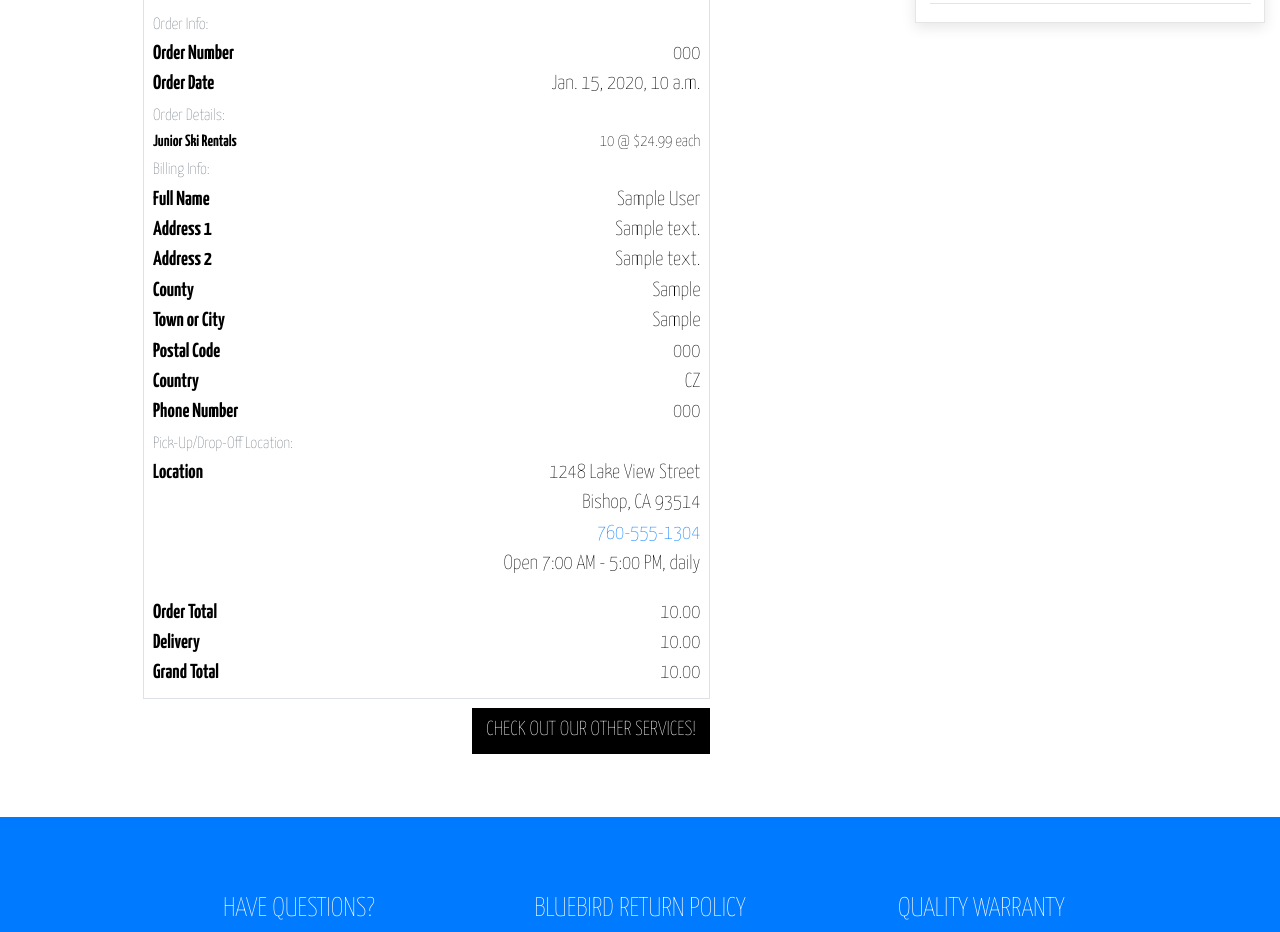
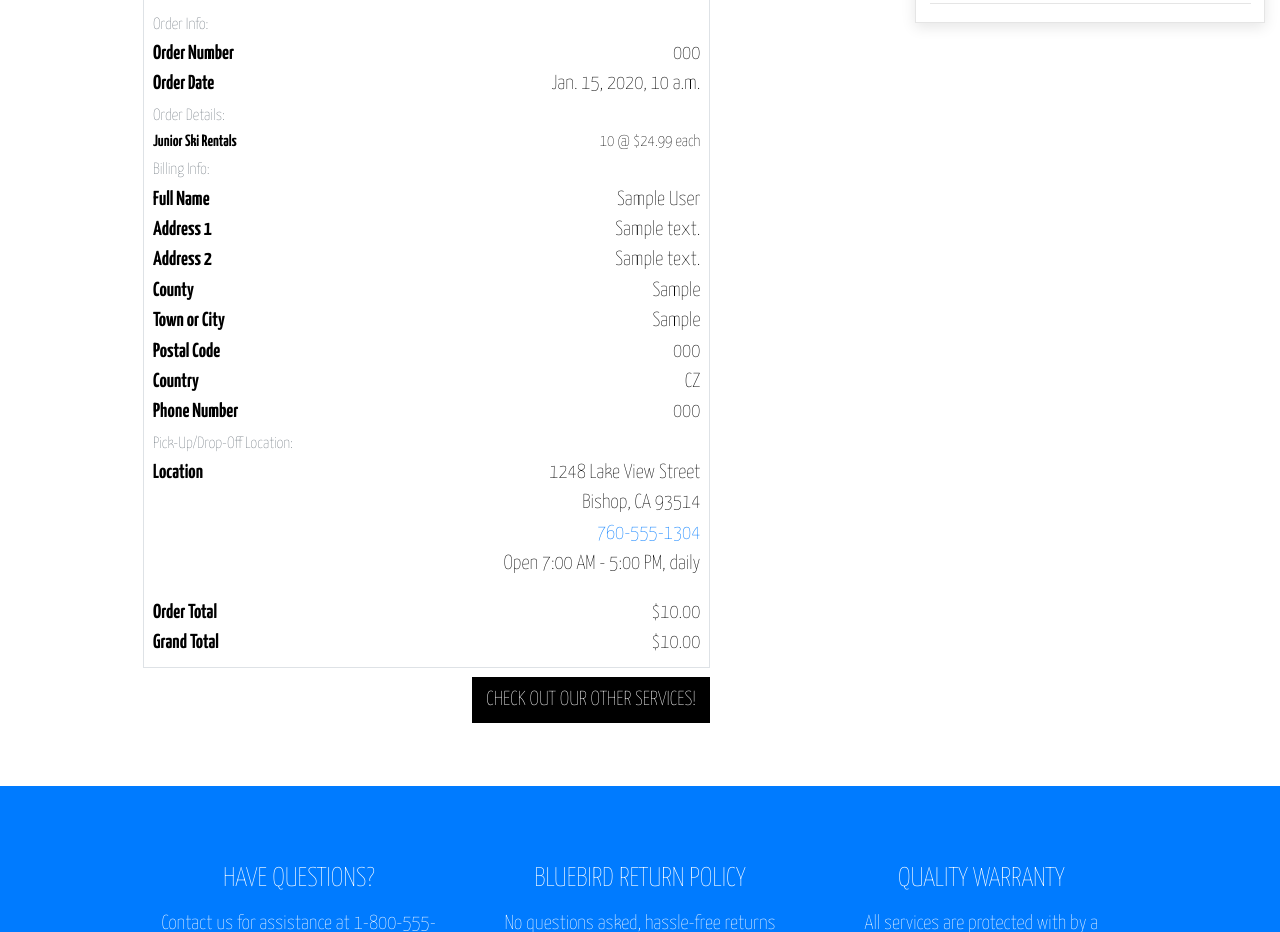
Before and after one commit to pmarre/bluebird_ski, a Django app: page /checkout/checkout_success/000 in a window 1280 px wide. Shown: the part 222-1154 px from the top of the page. Run offline with Django 3.2, Linux system fonts and the light colour scheme; data comes from the database, SQL or seed files in the repository; tables that the repository leaves empty hold one stand-in row (values such as "Sample post"); some libraries are stand-ins or nearby versions.

Commit message:
fixed discount error

```diff
--- a/bluebird_ski/settings.py
+++ b/bluebird_ski/settings.py
@@ -35,7 +35,7 @@ else:
 DEBUG = 'DEVELOPMENT' in os.environ
 
 ALLOWED_HOSTS = ['bluebird-ski-shop.herokuapp.com',
-                 'localhost', '127.0.0.1', 'a192c6ea7506.ngrok.io']
+                 'localhost', '127.0.0.1', 'd0583b53b6b9.ngrok.io']
 
 
 # Application definition
--- a/cart/contexts.py
+++ b/cart/contexts.py
@@ -39,8 +39,8 @@ def cart_contents(request):
                 })
 
     if u_name == 'AnonymousUser':
+        discount = 0
         grand_total = total
-        discount = 0
     else:
         discount = total * Decimal(0.1)
         grand_total = total - discount
@@ -51,8 +51,6 @@ def cart_contents(request):
         'service_count': service_count,
         'grand_total': grand_total,
         'discount': discount,
-        'total': total,
-
     }
 
     return context
--- a/cart/views.py
+++ b/cart/views.py
@@ -26,7 +26,6 @@ def add_to_cart(request, item_id):
 
     if size:
         if item_id in list(cart.keys()):
-            print(cart[item_id]['items_by_size'])
             if size in cart[item_id]['items_by_size'].keys():
                 cart[item_id]['items_by_size'][size] += quantity
                 messages.success(
@@ -50,9 +49,7 @@ def add_to_cart(request, item_id):
             messages.success(
                 request, f'Successfully added {service.name} to cart!')
 
-    print(cart)
     request.session['cart'] = cart
-    print(request.session['cart'])
     return redirect(redirect_url)
 
 
--- a/checkout/admin.py
+++ b/checkout/admin.py
@@ -11,17 +11,17 @@ class OrderAdmin(admin.ModelAdmin):
     inlines = (OrderLineItemAdminInline,)
 
     readonly_fields = ('order_number', 'date',
-                       'delivery_cost', 'order_total',
+                       'discount', 'order_total',
                        'grand_total', 'original_cart', 'stripe_pid',)
 
     fields = ('order_number', 'user_profile', 'date', 'full_name', 'shop_location',
               'email', 'phone_number', 'country',
               'postcode', 'town_or_city', 'street_address1',
-              'street_address2', 'county', 'delivery_cost',
+              'street_address2', 'county', 'discount',
               'order_total', 'grand_total', 'original_cart', 'stripe_pid',)
 
     list_display = ('order_number', 'date', 'full_name',
-                    'order_total', 'delivery_cost',
+                    'order_total', 'discount',
                     'grand_total',)
 
     ordering = ('-date',)
--- a/checkout/models.py
+++ b/checkout/models.py
@@ -1,8 +1,10 @@
 import uuid
+from decimal import Decimal
 
 from django.db import models
 from django.db.models import Sum
 from django.conf import settings
+from django.contrib.auth.models import User
 
 from django_countries.fields import CountryField
 
@@ -11,8 +13,8 @@ from profiles.models import UserProfile
 
 
 class Order(models.Model):
-    SHOP_LOCATIONS = [('', 'Shop Location *'), ('sf', 'San Francisco'),
-                      ('tahoe', 'Tahoe City'), ('bishop', 'Bishop')]
+    SHOP_LOCATIONS = (('', 'Shop Location *'), ('sf', 'San Francisco'),
+                      ('tahoe', 'Tahoe City'), ('bishop', 'Bishop'))
 
     order_number = models.CharField(max_length=32, null=False, editable=False)
     user_profile = models.ForeignKey(
@@ -29,7 +31,7 @@ class Order(models.Model):
     street_address2 = models.CharField(max_length=80, null=True, blank=True)
     county = models.CharField(max_length=80, null=True, blank=True)
     date = models.DateTimeField(auto_now_add=True)
-    delivery_cost = models.DecimalField(
+    discount = models.DecimalField(
         max_digits=6, decimal_places=2, null=False, default=0)
     order_total = models.DecimalField(
         max_digits=10, decimal_places=2, null=False, default=0)
@@ -48,11 +50,17 @@ class Order(models.Model):
     def update_total(self):
         """
         Update grand total each time a line item is added,
-        accounting for delivery costs.
+        accounting for member discount.
         """
         self.order_total = self.lineitems.aggregate(Sum('lineitem_total'))[
             'lineitem_total__sum'] or 0
-        self.grand_total = self.order_total
+
+        if self.discount > 0:
+            self.grand_total = self.order_total - \
+                Decimal((float(self.order_total) * (0.1)))
+        else:
+            self.grand_total = self.order_total
+
         self.save()
 
     def save(self, *args, **kwargs):
--- a/checkout/templates/checkout/checkout_success.html
+++ b/checkout/templates/checkout/checkout_success.html
@@ -18,7 +18,6 @@
       </p>
     </div>
   </div>
-
   <div class="row">
     <div class="col-12 col-lg-7">
       <div class="order-confirmation-wrapper p-2 border">
@@ -189,25 +188,26 @@
             <p class="mb-0 text-black font-weight-bold">Order Total</p>
           </div>
           <div class="col-12 col-md-8 text-md-right">
-            <p class="mb-0">{{ order.order_total }}</p>
+            <p class="mb-0">${{ order.order_total }}</p>
           </div>
         </div>
-
+        {% if order.discount %}
         <div class="row">
           <div class="col-12 col-md-4">
-            <p class="mb-0 text-black font-weight-bold">Delivery</p>
+            <p class="mb-0 text-black font-weight-bold">Member Discount</p>
           </div>
           <div class="col-12 col-md-8 text-md-right">
-            <p class="mb-0">{{ order.delivery_cost }}</p>
+            <p class="mb-0">-${{ order.discount }}</p>
           </div>
         </div>
+        {% endif %}
 
         <div class="row">
           <div class="col-12 col-md-4">
             <p class="mb-0 text-black font-weight-bold">Grand Total</p>
           </div>
           <div class="col-12 col-md-8 text-md-right">
-            <p class="mb-0">{{ order.grand_total }}</p>
+            <p class="mb-0">${{ order.grand_total }}</p>
           </div>
         </div>
       </div>
--- a/checkout/templates/checkout/confirmation_emails/confirmation_email_body.txt
+++ b/checkout/templates/checkout/confirmation_emails/confirmation_email_body.txt
@@ -5,7 +5,7 @@ This is a confirmation of your order at Bluebird Ski Shop. Your order informatio
 Order Number: {{ order.order_number }}
 Order Date: {{ order.date }}
 
-Grand Total: ${{ order.grand_total }}
+Grand Total: ${{ order.grand_total|floatformat:2 }}
 
 Your pick-up/drop-off location is:
 {{shop_location}}
--- a/checkout/views.py
+++ b/checkout/views.py
@@ -2,6 +2,7 @@ from django.shortcuts import render, redirect, reverse, get_object_or_404, HttpR
 from django.views.decorators.http import require_POST
 from django.contrib import messages
 from django.conf import settings
+from decimal import Decimal
 
 from .forms import OrderForm
 from .models import Order, OrderLineItem
@@ -39,6 +40,8 @@ def checkout(request):
 
     if request.method == 'POST':
         cart = request.session.get('cart', {})
+        current_cart = cart_contents(request)
+        total = current_cart['total']
 
         form_data = {
             'shop_location': request.POST['shop_location'],
@@ -59,6 +62,10 @@ def checkout(request):
             pid = request.POST.get('client_secret').split('_secret')[0]
             order.stripe_pid = pid
             order.original_cart = json.dumps(cart)
+            if request.user.is_authenticated:
+                print('total: ', total)
+                order.discount = float(total) * 0.1
+                print(('discount: ', order.discount))
             order.save()
             for item_id, item_data in cart.items():
                 try:
```
Also changed, not shown: checkout/migrations/0010_auto_20201219_0355.py (added).
